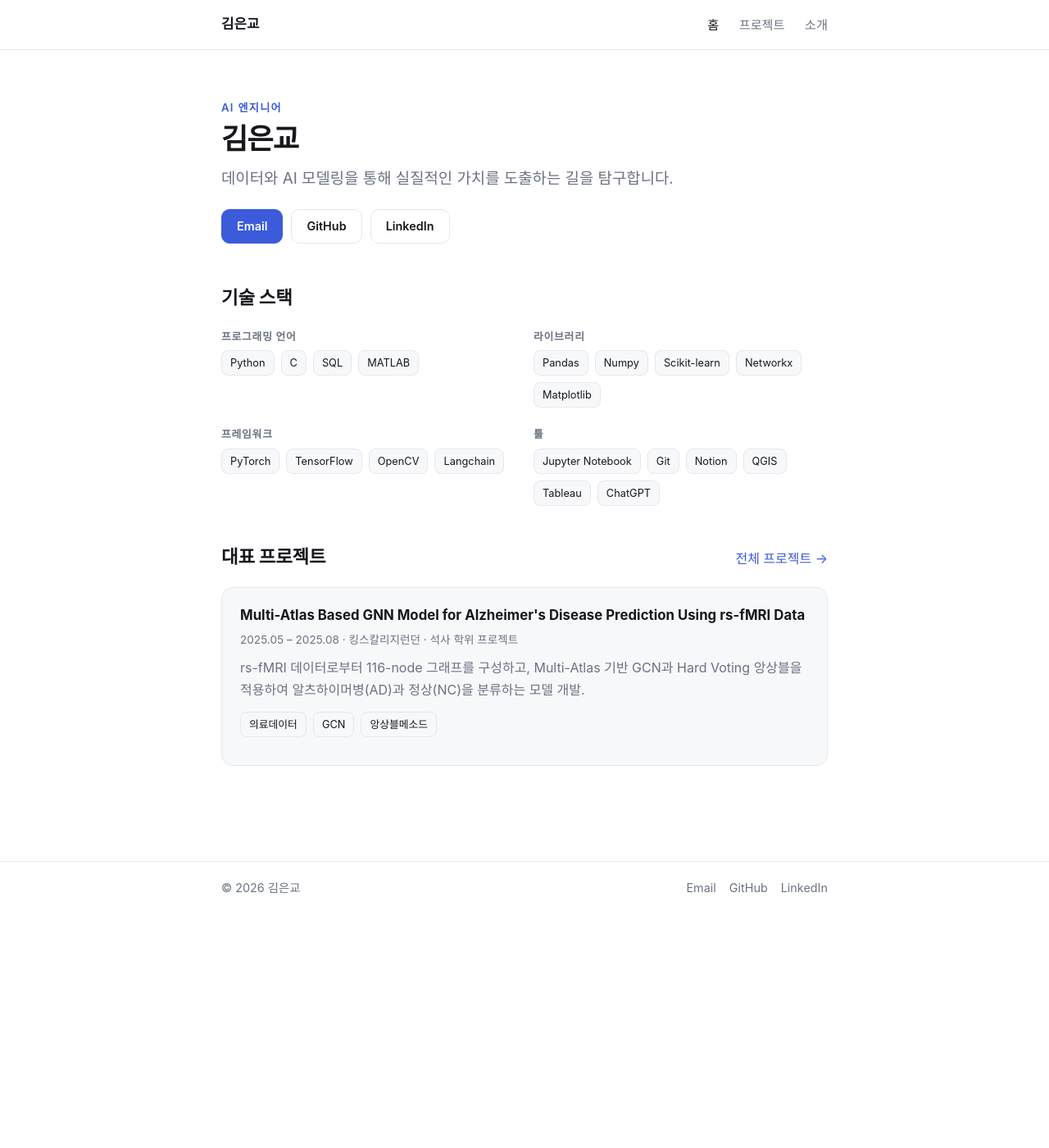
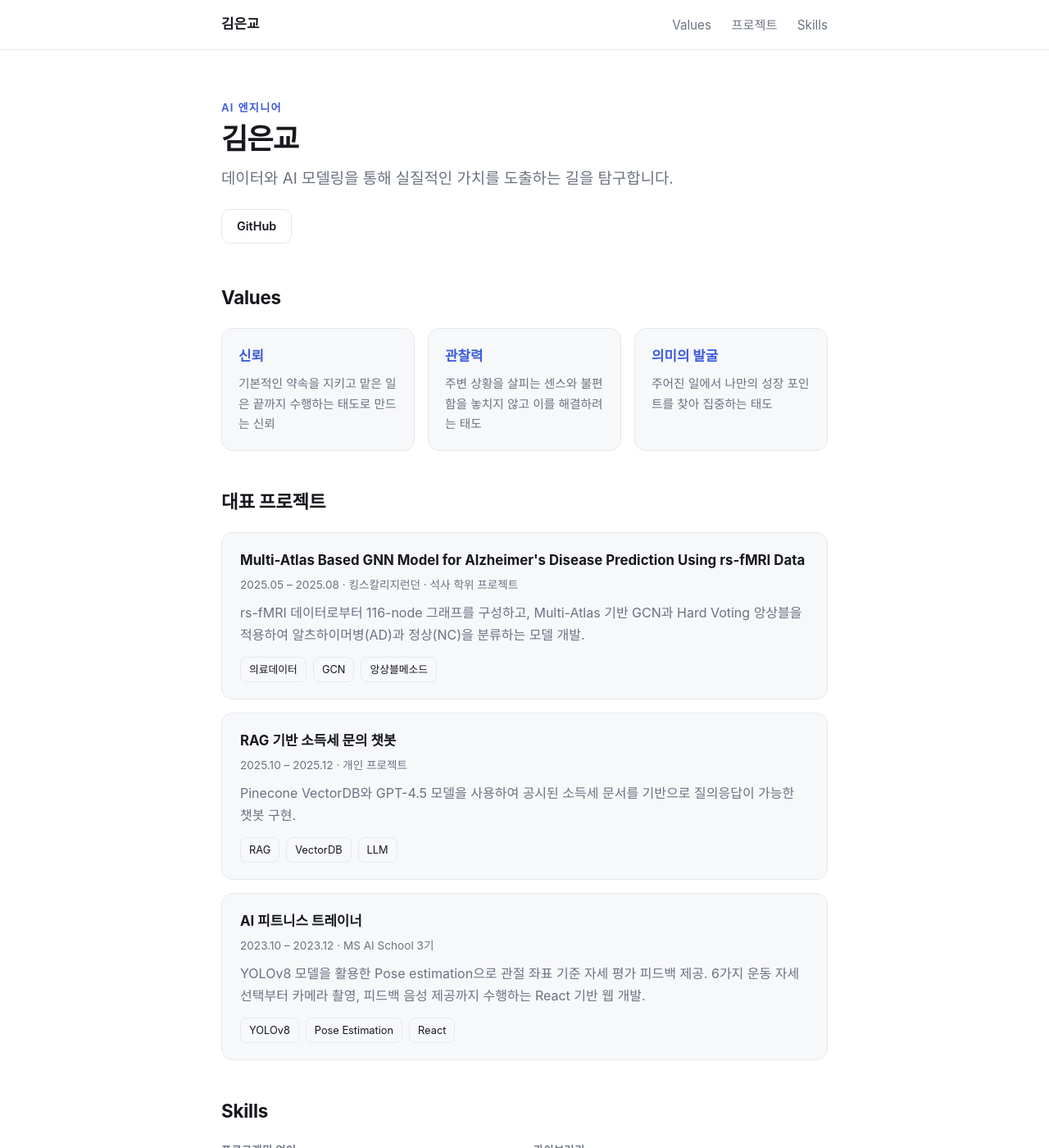
Before and after one commit to 9kyos9/2026portfolio, a Jekyll site: the page built from index.html, in a window 1280 px wide and 1400 px high. Shown: the whole window at 82% size. Built offline with Jekyll 4.4.1, drawn with Linux system fonts in a browser that asks for light colours.

Commit message:
Restructure to single page: name, values, projects, skills
Rebuild the home as one page with a name hero, a new 3-values section,
three featured projects, and skills. Remove separate projects/about
pages, and drop email and LinkedIn from contacts.

Co-Authored-By: Claude Opus 4.8 <noreply@anthropic.com>

```diff
--- a/_config.yml
+++ b/_config.yml
@@ -5,24 +5,21 @@ tagline: 데이터와 AI 모델링을 통해 실질적인 가치를 도출하는
 description: 김은교(Eunkyo Kim) 포트폴리오 2026 — 데이터와 AI 모델링.
 author: 김은교
 
-# 연락처 / 링크 (전화번호는 제외)
-email: kyokim994@gmail.com
+# 연락처 / 링크 (이메일·링크드인 제외)
 github_username: 9kyos9
-linkedin_username: eunkyokim
-resume_url: ""
 
 # GitHub Pages 주소: https://9kyos9.github.io/2026portfolio
 url: "https://9kyos9.github.io"
 baseurl: "/2026portfolio"
 
-# 네비게이션
+# 섹션 네비게이션 (단일 페이지 앵커)
 nav:
-  - title: 홈
-    url: /
+  - title: Values
+    url: "#values"
   - title: 프로젝트
-    url: /projects/
-  - title: 소개
-    url: /about/
+    url: "#projects"
+  - title: Skills
+    url: "#skills"
 
 # Jekyll
 markdown: kramdown
--- a/_data/projects.yml
+++ b/_data/projects.yml
@@ -21,7 +21,7 @@
   links:
     code: ""
     demo: ""
-  featured: false
+  featured: true
 
 - name: AI 피트니스 트레이너
   period: 2023.10 – 2023.12
@@ -33,7 +33,7 @@
   links:
     code: ""
     demo: ""
-  featured: false
+  featured: true
 
 - name: "취도우복싱: AI 면접 준비 서비스"
   period: 2023.03 – 2023.04
--- /dev/null
+++ b/_data/values.yml
@@ -0,0 +1,9 @@
+# 3 Values — 이름 아래에 표시되는 핵심 가치
+- title: 신뢰
+  detail: 기본적인 약속을 지키고 맡은 일은 끝까지 수행하는 태도로 만드는 신뢰
+
+- title: 관찰력
+  detail: 주변 상황을 살피는 센스와 불편함을 놓치지 않고 이를 해결하려는 태도
+
+- title: 의미의 발굴
+  detail: 주어진 일에서 나만의 성장 포인트를 찾아 집중하는 태도
--- a/_layouts/default.html
+++ b/_layouts/default.html
@@ -1,5 +1,5 @@
 <!DOCTYPE html>
-<html lang="en">
+<html lang="ko">
 <head>
   <meta charset="utf-8">
   <meta name="viewport" content="width=device-width, initial-scale=1">
--- a/about.md
+++ /dev/null
@@ -1,71 +0,0 @@
----
-layout: default
-title: 소개
-permalink: /about/
----
-
-<h1>소개</h1>
-
-<p class="lead">
-  안녕하세요, 데이터와 AI 모델링을 통해 실질적인 가치를 도출하는 길을 탐구하는
-  김은교입니다. 그래프 기반 딥러닝, LLM·RAG 애플리케이션, 데이터 분석 프로젝트를
-  수행해 왔습니다.
-</p>
-
-<h2>학력</h2>
-<div class="timeline">
-  {% for ed in site.data.experience.education %}
-    <div class="timeline-item">
-      <div class="timeline-head">
-        <strong>{{ ed.org }}</strong>
-        <span class="muted">{{ ed.period }}</span>
-      </div>
-      <p class="muted" style="margin:4px 0 0">{{ ed.degree }}</p>
-    </div>
-  {% endfor %}
-</div>
-
-<h2>대내외 활동</h2>
-<div class="timeline">
-  {% for a in site.data.experience.activities %}
-    <div class="timeline-item">
-      <div class="timeline-head">
-        <strong>{{ a.name }}</strong>
-        <span class="muted">{{ a.period }}</span>
-      </div>
-      <p class="muted" style="margin:4px 0 0">{{ a.detail }}</p>
-    </div>
-  {% endfor %}
-</div>
-
-<h2>수상 내역</h2>
-<div class="timeline">
-  {% for w in site.data.experience.awards %}
-    <div class="timeline-item">
-      <div class="timeline-head">
-        <strong>{{ w.name }}</strong>
-        <span class="muted">{{ w.date }}</span>
-      </div>
-      {% if w.detail %}<p class="muted" style="margin:4px 0 0">{{ w.detail }}</p>{% endif %}
-    </div>
-  {% endfor %}
-</div>
-
-<h2>어학 및 자격증</h2>
-<div class="timeline">
-  {% for c in site.data.experience.certifications %}
-    <div class="timeline-item">
-      <div class="timeline-head">
-        <strong>{{ c.name }}</strong>
-        <span class="muted">{{ c.date }}</span>
-      </div>
-    </div>
-  {% endfor %}
-</div>
-
-<h2>연락처</h2>
-<ul>
-  <li>이메일: <a href="mailto:{{ site.email }}">{{ site.email }}</a></li>
-  <li>GitHub: <a href="https://github.com/{{ site.github_username }}">@{{ site.github_username }}</a></li>
-  {% if site.linkedin_username and site.linkedin_username != "" %}<li>LinkedIn: <a href="https://www.linkedin.com/in/{{ site.linkedin_username }}">{{ site.linkedin_username }}</a></li>{% endif %}
-</ul>
--- a/assets/css/style.css
+++ b/assets/css/style.css
@@ -54,7 +54,7 @@ a:hover { text-decoration: underline; }
 
 /* Main */
 main.wrap { padding-top: 40px; padding-bottom: 72px; }
-section { margin-bottom: 44px; }
+section { margin-bottom: 44px; scroll-margin-top: 76px; }
 
 h1 { font-size: 2.2rem; line-height: 1.15; margin: 0 0 0.35em; letter-spacing: -0.03em; }
 h2 { font-size: 1.4rem; margin: 0 0 0.8em; letter-spacing: -0.01em; }
@@ -82,6 +82,15 @@ p { margin: 0 0 1em; }
 /* Section head with a link on the right */
 .section-head { display: flex; align-items: baseline; justify-content: space-between; }
 .section-head h2 { margin-bottom: 0.8em; }
+
+/* Values */
+.values { display: grid; grid-template-columns: repeat(3, 1fr); gap: 16px; }
+.value {
+  border: 1px solid var(--border); background: var(--card);
+  border-radius: 14px; padding: 20px 20px;
+}
+.value h3 { margin-bottom: 8px; color: var(--accent); }
+.value p { margin: 0; color: var(--muted); font-size: 0.92rem; }
 
 /* Skills */
 .skills { display: grid; grid-template-columns: 1fr 1fr; gap: 22px; }
@@ -138,6 +147,7 @@ dl.par dd { margin: 0; }
   .lead { font-size: 1.05rem; }
   .site-nav a { margin-left: 14px; }
   .skills { grid-template-columns: 1fr; }
+  .values { grid-template-columns: 1fr; }
   dl.par { grid-template-columns: 1fr; gap: 2px; }
   dl.par dd { margin-bottom: 10px; }
 }
--- a/index.html
+++ b/index.html
@@ -1,22 +1,59 @@
 ---
 layout: default
-title: Home
+title: 포트폴리오
 ---
 
+<!-- 이름 -->
 <section class="hero">
   <p class="eyebrow">{{ site.role }}</p>
   <h1>{{ site.author }}</h1>
   <p class="lead">{{ site.tagline }}</p>
   <div class="hero-links">
-    {% if site.email %}<a class="btn" href="mailto:{{ site.email }}">Email</a>{% endif %}
     {% if site.github_username %}<a class="btn ghost" href="https://github.com/{{ site.github_username }}">GitHub</a>{% endif %}
-    {% if site.linkedin_username and site.linkedin_username != "" %}<a class="btn ghost" href="https://www.linkedin.com/in/{{ site.linkedin_username }}">LinkedIn</a>{% endif %}
-    {% if site.resume_url and site.resume_url != "" %}<a class="btn ghost" href="{{ site.resume_url | relative_url }}">Résumé</a>{% endif %}
   </div>
 </section>
 
-<section>
-  <h2>기술 스택</h2>
+<!-- 3 Values -->
+<section id="values">
+  <h2>Values</h2>
+  <div class="values">
+    {% for v in site.data.values %}
+      <div class="value">
+        <h3>{{ v.title }}</h3>
+        <p>{{ v.detail }}</p>
+      </div>
+    {% endfor %}
+  </div>
+</section>
+
+<!-- 대표 프로젝트 -->
+<section id="projects">
+  <h2>대표 프로젝트</h2>
+  <div class="projects">
+    {% for project in site.data.projects %}
+      {% if project.featured %}
+        <div class="card">
+          <h3>{{ project.name }}</h3>
+          {% if project.period or project.org %}<p class="card-meta">{{ project.period }}{% if project.period and project.org %} · {% endif %}{{ project.org }}</p>{% endif %}
+          <p>{{ project.summary }}</p>
+          <div class="tags">
+            {% for t in project.stack %}<span class="tag">{{ t }}</span>{% endfor %}
+          </div>
+          {% if project.links.code != "" or project.links.demo != "" %}
+          <div class="card-links">
+            {% if project.links.code != "" %}<a href="{{ project.links.code }}">Code ↗</a>{% endif %}
+            {% if project.links.demo != "" %}<a href="{{ project.links.demo }}">Demo ↗</a>{% endif %}
+          </div>
+          {% endif %}
+        </div>
+      {% endif %}
+    {% endfor %}
+  </div>
+</section>
+
+<!-- Skills -->
+<section id="skills">
+  <h2>Skills</h2>
   <div class="skills">
     {% for group in site.data.skills %}
       <div class="skill-group">
@@ -28,28 +65,3 @@ title: Home
     {% endfor %}
   </div>
 </section>
-
-<section>
-  <div class="section-head">
-    <h2>대표 프로젝트</h2>
-    <a href="{{ '/projects/' | relative_url }}">전체 프로젝트 →</a>
-  </div>
-  <div class="projects">
-    {% for project in site.data.projects %}
-      {% if project.featured %}
-        <div class="card">
-          <h3>{{ project.name }}</h3>
-          {% if project.period or project.org %}<p class="card-meta">{{ project.period }}{% if project.period and project.org %} · {% endif %}{{ project.org }}</p>{% endif %}
-          <p>{{ project.summary }}</p>
-          <div class="tags">
-            {% for t in project.stack %}<span class="tag">{{ t }}</span>{% endfor %}
-          </div>
-          <div class="card-links">
-            {% if project.links.code and project.links.code != "" %}<a href="{{ project.links.code }}">Code ↗</a>{% endif %}
-            {% if project.links.demo and project.links.demo != "" %}<a href="{{ project.links.demo }}">Demo ↗</a>{% endif %}
-          </div>
-        </div>
-      {% endif %}
-    {% endfor %}
-  </div>
-</section>
```
Also changed, not shown: projects.html (deleted, +0 -36 lines).
